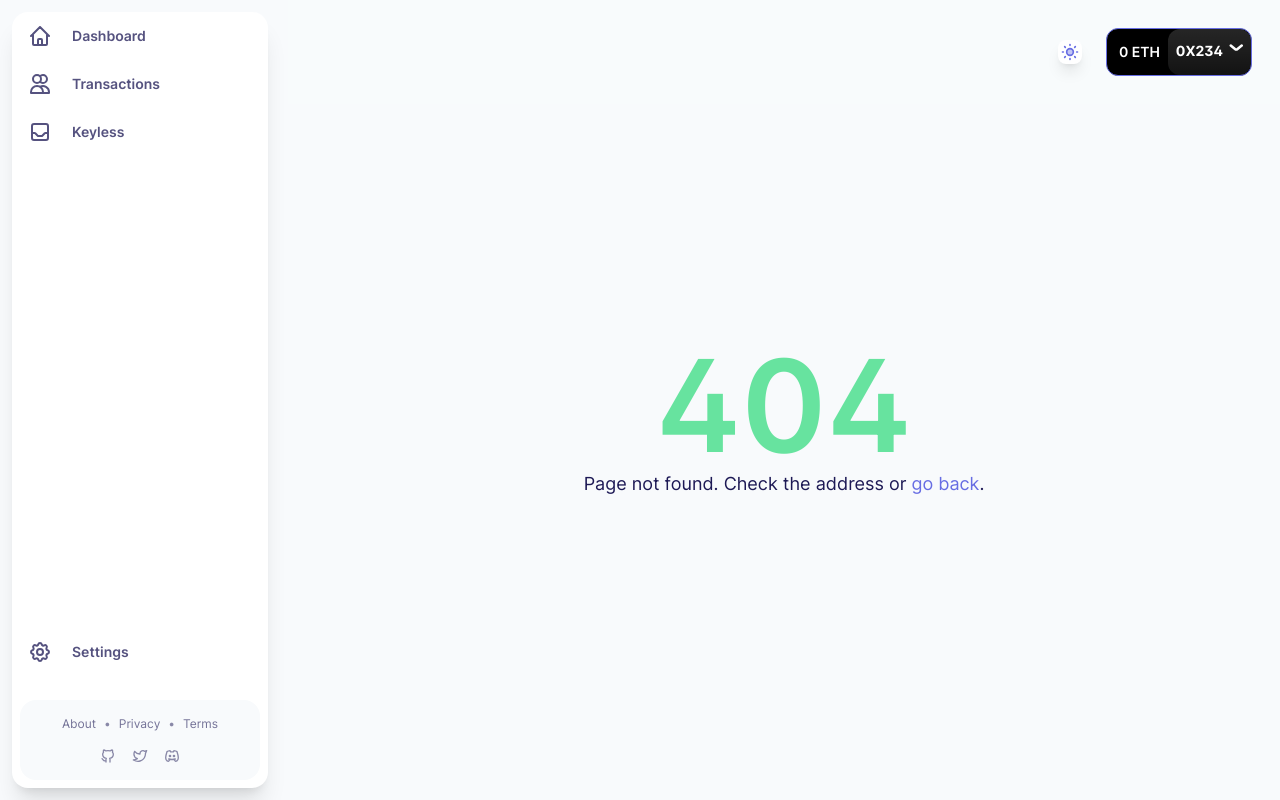
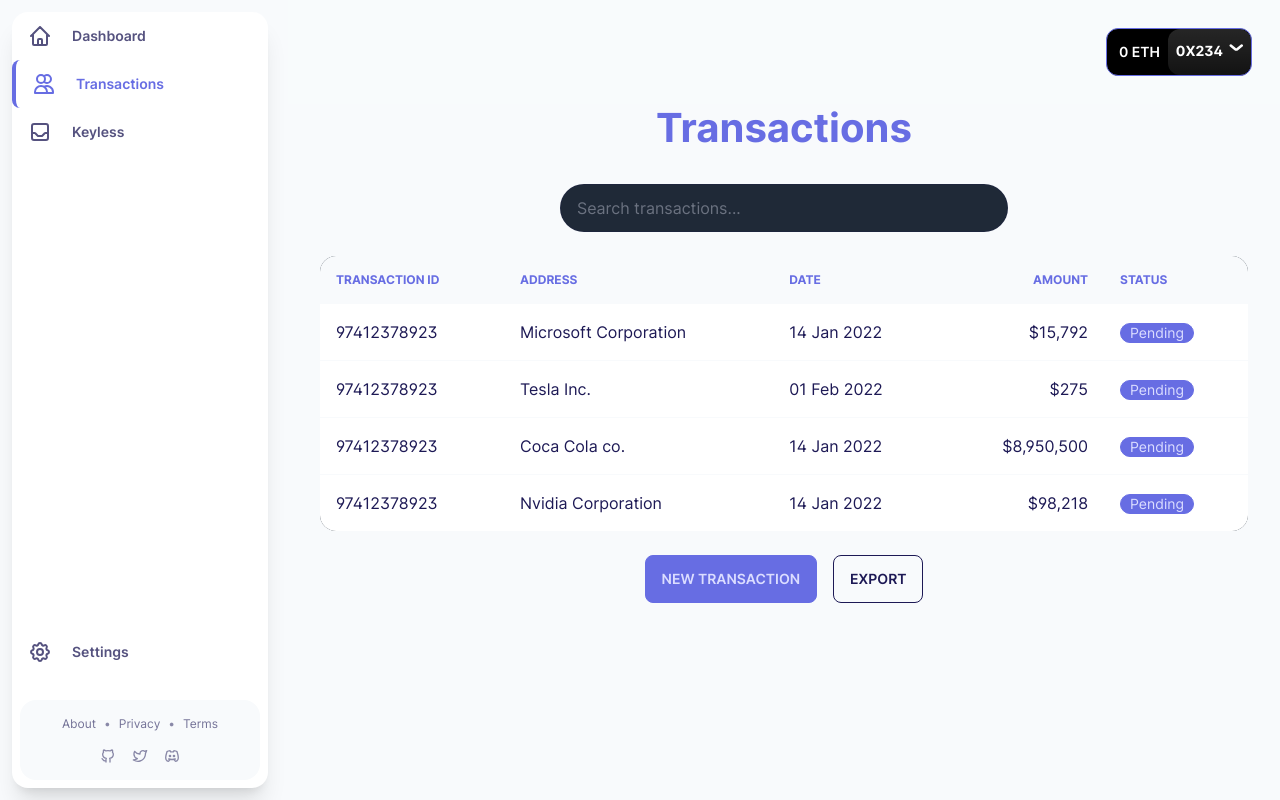
Before and after one commit to KryptoNights/nexus-pay, a Next.js app in the folder frontend/: page /transactions in a window 1280 px wide. Before the commit this address had no page. Built offline with nearby package versions, Linux system fonts and the light colour scheme; what @aptos-labs/ts-sdk would draw is missing.

Commit message:
scanner integrated and transactions updated

```diff
--- a/frontend/package.json
+++ b/frontend/package.json
@@ -25,9 +25,11 @@
     "next-themes": "^0.3.0",
     "prettier": "^3.3.3",
     "prettier-plugin-tailwindcss": "^0.6.6",
+    "qr-scanner": "^1.4.2",
     "react": "^18.2.0",
     "react-dom": "^18.2.0",
     "react-icons": "^5.3.0",
+    "react-qr-code": "^2.0.15",
     "react-redux": "^9.1.2",
     "react-router-dom": "^6.22.3",
     "zod": "^3.22.4",
--- a/frontend/src/components/Header/Header.tsx
+++ b/frontend/src/components/Header/Header.tsx
@@ -96,7 +96,7 @@
           </div>
         </div>
         <div className="flex flex-auto items-center justify-end gap-3">
-          <ThemeSelector className="pt-1" />
+          {/* <ThemeSelector className="pt-1" /> */}
           <button
             onClick={handlePopupOpen}
             className="text-white btn btn-primary p-0 m-3 bg-[rgb(0,0,0)] rounded-xl hover:bg-transparent"
--- /dev/null
+++ b/frontend/src/components/QRScanner/QRScanner.module.css
@@ -0,0 +1,14 @@
+.videoWrapper {
+  display: flex;
+  align-items: center;
+  justify-content: center;
+  margin-bottom: 10px;
+}
+
+.qrVideo {
+  object-fit: cover;
+  border: 1px solid #ddd;
+  width: 350px;
+  height: 350px;
+  border-radius: 50px;
+}
--- /dev/null
+++ b/frontend/src/components/QRScanner/QRScanner.tsx
@@ -0,0 +1,45 @@
+import QrScanner from "qr-scanner";
+import { useEffect, useRef, useState } from "react";
+import styles from "./QRScanner.module.css";
+
+const QRScanner = ({ setRecipientAddress, handlePopupClose }: any) => {
+  const videoElementRef = useRef<HTMLVideoElement>(null);
+
+  useEffect(() => {
+    const video = videoElementRef.current;
+
+    if (video) {
+      const qrScanner = new QrScanner(
+        video,
+        (result) => {
+          handlePopupClose();
+          setRecipientAddress(result.data);
+        },
+        {
+          returnDetailedScanResult: true,
+          highlightScanRegion: true,
+          highlightCodeOutline: true,
+        }
+      );
+
+      qrScanner.start();
+
+      return () => {
+        console.log(qrScanner);
+        qrScanner.stop();
+        qrScanner.destroy();
+      };
+    }
+  }, []);
+
+  return (
+    <div>
+      <div className={styles.videoWrapper}>
+        <video className={styles.qrVideo} ref={videoElementRef} />
+      </div>
+      {/* <p className={styles.scannedText}>SCANNED: {scanned}</p> */}
+    </div>
+  );
+};
+
+export default QRScanner;
--- a/frontend/src/components/Table/TransactionTable.tsx
+++ b/frontend/src/components/Table/TransactionTable.tsx
@@ -1,118 +1,102 @@
-import React from "react";
+import Layout from "@/components/Layout/Layout";
+import { useKeylessAccounts } from "@/core/useKeylessAccounts";
+import type { NextPage } from "next";
+import Head from "next/head";
+import { useRouter } from "next/router";
+import { useState } from "react";
 
-const TransactionTable = () => {
+const TransactionTable: NextPage = () => {
+  const [recipientAddress, setRecipientAddress] = useState("");
+  const { activeAccount, disconnectKeylessAccount } = useKeylessAccounts();
+  const router = useRouter();
+
+  const handleInputChange = (event: React.ChangeEvent<HTMLInputElement>) => {
+    setRecipientAddress(event.target.value);
+  };
+
   return (
-    <div className="container mx-auto p-2 dark:text-gray-800 sm:p-4">
-      <h2 className="my-10 text-6xl font-bold text-secondary">Transactions</h2>
+    <main className=" flex-grow px-4 text-center">
+      <h1 className="mb-8 text-4xl font-bold text-primary">Transactions</h1>
+
+      <div className="mb-6">
+        <input
+          type="text"
+          placeholder="Search transactions..."
+          className="input input-bordered w-full max-w-md rounded-full bg-gray-800 text-white"
+          onChange={(e) => console.log(e.target.value)}
+        />
+      </div>
+
       <div className="overflow-x-auto">
-        <table className="min-w-full text-xs">
-          <colgroup>
-            <col />
-            <col />
-            <col />
-            <col />
-
-            <col className="w-24" />
-          </colgroup>
-          <thead className="dark:bg-gray-300">
-            <tr className="text-left">
-              <th className="p-3">Transaction ID #</th>
-              <th className="p-3">Address</th>
-
-              <th className="p-3">Date</th>
-              <th className="p-3 text-right">Amount</th>
-              <th className="p-3">Status</th>
+        <table className="table w-full">
+          <thead>
+            <tr className="bg-gray-800 text-primary">
+              <th>Transaction ID</th>
+              <th>Address</th>
+              <th>Date</th>
+              <th className="text-right">Amount</th>
+              <th>Status</th>
             </tr>
           </thead>
           <tbody>
-            <tr className="border-b border-opacity-20 dark:border-gray-300 dark:bg-gray-50">
-              <td className="p-3">
-                <p>97412378923</p>
-              </td>
-              <td className="p-3">
-                <p>Microsoft Corporation</p>
-              </td>
-              <td className="p-3">
-                <p>14 Jan 2022</p>
-                <p className="dark:text-gray-600">Friday</p>
-              </td>
-
-              <td className="p-3 text-right">
-                <p>$15,792</p>
-              </td>
-              <td className="p-3 text-right">
-                <span className="rounded-md px-3 py-1 font-semibold dark:bg-violet-600 dark:text-gray-50">
-                  <span>Pending</span>
-                </span>
-              </td>
-            </tr>
-            <tr className="border-b border-opacity-20 dark:border-gray-300 dark:bg-gray-50">
-              <td className="p-3">
-                <p>97412378923</p>
-              </td>
-              <td className="p-3">
-                <p>Tesla Inc.</p>
-              </td>
-
-              <td className="p-3">
-                <p>01 Feb 2022</p>
-                <p className="dark:text-gray-600">Tuesday</p>
-              </td>
-              <td className="p-3 text-right">
-                <p>$275</p>
-              </td>
-              <td className="p-3 text-right">
-                <span className="rounded-md px-3 py-1 font-semibold dark:bg-violet-600 dark:text-gray-50">
-                  <span>Pending</span>
-                </span>
-              </td>
-            </tr>
-            <tr className="border-b border-opacity-20 dark:border-gray-300 dark:bg-gray-50">
-              <td className="p-3">
-                <p>97412378923</p>
-              </td>
-              <td className="p-3">
-                <p>Coca Cola co.</p>
-              </td>
-              <td className="p-3">
-                <p>14 Jan 2022</p>
-                <p className="dark:text-gray-600">Friday</p>
-              </td>
-
-              <td className="p-3 text-right">
-                <p>$8,950,500</p>
-              </td>
-              <td className="p-3 text-right">
-                <span className="rounded-md px-3 py-1 font-semibold dark:bg-violet-600 dark:text-gray-50">
-                  <span>Pending</span>
-                </span>
-              </td>
-            </tr>
-            <tr className="border-b border-opacity-20 dark:border-gray-300 dark:bg-gray-50">
-              <td className="p-3">
-                <p>97412378923</p>
-              </td>
-              <td className="p-3">
-                <p>Nvidia Corporation</p>
-              </td>
-              <td className="p-3">
-                <p>14 Jan 2022</p>
-                <p className="dark:text-gray-600">Friday</p>
-              </td>
-
-              <td className="p-3 text-right">
-                <p>$98,218</p>
-              </td>
-              <td className="p-3 text-right">
-                <span className="rounded-md px-3 py-1 font-semibold dark:bg-violet-600 dark:text-gray-50">
-                  <span>Pending</span>
-                </span>
-              </td>
-            </tr>
+            {[
+              {
+                id: "97412378923",
+                address: "Microsoft Corporation",
+                date: "14 Jan 2022",
+                amount: 15792,
+                status: "Pending",
+              },
+              {
+                id: "97412378923",
+                address: "Tesla Inc.",
+                date: "01 Feb 2022",
+                amount: 275,
+                status: "Pending",
+              },
+              {
+                id: "97412378923",
+                address: "Coca Cola co.",
+                date: "14 Jan 2022",
+                amount: 8950500,
+                status: "Pending",
+              },
+              {
+                id: "97412378923",
+                address: "Nvidia Corporation",
+                date: "14 Jan 2022",
+                amount: 98218,
+                status: "Pending",
+              },
+            ].map((transaction, index) => (
+              <tr
+                key={index}
+                className={index % 2 === 0 ? "bg-gray-900" : "bg-gray-800"}
+              >
+                <td>{transaction.id}</td>
+                <td>{transaction.address}</td>
+                <td>{transaction.date}</td>
+                <td className="text-right">
+                  ${transaction.amount.toLocaleString()}
+                </td>
+                <td>
+                  <span className="badge badge-primary">
+                    {transaction.status}
+                  </span>
+                </td>
+              </tr>
+            ))}
           </tbody>
         </table>
       </div>
-    </div>
+
+      <div className="mt-6 flex justify-center gap-4">
+        <button className="btn btn-primary" onClick={() => {
+          router.push("/");
+        }}>New Transaction</button>
+        <button className="btn btn-outline">Export</button>
+      </div>
+    </main>
   );
 };
 
--- a/frontend/src/pages/index.tsx
+++ b/frontend/src/pages/index.tsx
@@ -1,50 +1,127 @@
 import Layout from "@/components/Layout/Layout";
+import QRScanner from "@/components/QRScanner/QRScanner";
 import { useKeylessAccounts } from "@/core/useKeylessAccounts";
 import type { NextPage } from "next";
 import Head from "next/head";
 import { useState } from "react";
+import QRCode from "react-qr-code";
 
 const Home: NextPage = () => {
   const [recipientAddress, setRecipientAddress] = useState("");
-  const { activeAccount, disconnectKeylessAccount } = useKeylessAccounts();
-
-  // const { data, isIdle, isError, isLoading, isSuccess, sendTransaction } =
-  //   useSendTransaction({
-  //     request: {
-  //       to: '0xce4a9990251944b625c11d2f4a28b38197aa29e1',
-  //       value: BigNumber.from('10000000000000000'), // .01 ETH
-  //     },
-  //   })
+  const [isPopupOpen, setIsPopupOpen] = useState(false);
+  const { activeAccount } = useKeylessAccounts();
 
   const handleInputChange = (event: React.ChangeEvent<HTMLInputElement>) => {
     setRecipientAddress(event.target.value);
   };
-  console.log(activeAccount);
+
+  // const handleQRScan = (result: any) => {
+  //   if (result) {
+  //     setRecipientAddress(result?.text);
+  //     setShowQRScanner(false);
+  //   }
+  // };
+
+  const handlePopupOpen = () => {
+    setIsPopupOpen(true);
+  };
+
+  const handlePopupClose = () => {
+    setIsPopupOpen(false);
+  };
+
+  const ScannerModal = ({ onClose }: { onClose: () => void }) => {
+    const handleBackgroundClick = (e: React.MouseEvent<HTMLDivElement>) => {
+      if (e.target === e.currentTarget) {
+        onClose();
+      }
+    };
+    return (
+      <div
+        id="modal"
+        className="modal modal-open fixed inset-0 flex items-center justify-center bg-black bg-opacity-50"
+        onClick={handleBackgroundClick}
+      >
+        <div className="modal-box bg-gray-800 text-white max-w-sm relative">
+          <button
+            id="closeBtn"
+            className="btn btn-sm btn-circle absolute right-2 top-2"
+            onClick={onClose}
+          >
+            ✕
+          </button>
+          <div className="flex flex-col items-center">
+            <div className="">
+              <QRScanner
+                setRecipientAddress={setRecipientAddress}
+                handlePopupClose={handlePopupClose}
+              />
+            </div>
+          </div>
+        </div>
+      </div>
+    );
+  };
 
   return (
     <Layout>
       <Head>
-        <title>Transfer</title>
+        <title>Transfer | MoveMoney</title>
         <link rel="icon" href="/favicon.ico" />
       </Head>
 
-      <main className="mt-[6.75rem] flex-grow items-center justify-center pl-2em pr-2em text-center">
-        <h1 className="my-10 text-6xl font-bold">
-          <span className="text-secondary">Transfer</span> anywhere
+      <main className="flex flex-col items-center justify-center px-4 py-12 text-center lg:mr-[10px]">
+        <h1 className="mb-8 text-4xl font-bold text-secondary">
+          Transfer <span className="text-white">anywhere</span>
         </h1>
+
+        <div className="w-full max-w-md">
+          <div className="relative">
             <input
               type="text"
               placeholder="0x123... or yourname.movemoney"
-          className="input input-bordered input-primary w-full max-w-xs rounded-full"
+              className="input input-bordered input-primary w-full rounded-full pr-12"
               value={recipientAddress}
               onChange={handleInputChange}
             />
+            <button
+              className="absolute right-2 top-1/2 -translate-y-1/2 text-primary"
+              onClick={() => handlePopupOpen()}
+            >
+              <svg
+                xmlns="http://www.w3.org/2000/svg"
+                fill="none"
+                viewBox="0 0 24 24"
+                stroke="currentColor"
+                className="h-6 w-6"
+              >
+                <path
+                  strokeLinecap="round"
+                  strokeLinejoin="round"
+                  strokeWidth={2}
+                  d="M12 4v1m6 11h2m-6 0h-2v4m0-11v3m0 0h.01M12 12h4.01M16 20h4M4 12h4m12 0h.01M5 8h2a1 1 0 001-1V5a1 1 0 00-1-1H5a1 1 0 00-1 1v2a1 1 0 001 1zm12 0h2a1 1 0 001-1V5a1 1 0 00-1-1h-2a1 1 0 00-1 1v2a1 1 0 001 1zM5 20h2a1 1 0 001-1v-2a1 1 0 00-1-1H5a1 1 0 00-1 1v2a1 1 0 001 1z"
+                />
+              </svg>
+            </button>
+          </div>
 
-        <div className="m-8 flex-row gap-6">
-          <div className="btn btn-primary m-3" onClick={() => {}}>
-            <p>Transfer</p>
+          {isPopupOpen && (
+            <div className="mt-4">
+              <ScannerModal onClose={handlePopupClose} />
+            </div>
+          )}
+
+          <div className="mt-6 flex justify-center gap-4">
+            <button className="btn btn-primary">Receive</button>
+            <button className="btn btn-secondary">Transfer</button>
           </div>
         </div>
+
+        {activeAccount && (
+          <div className="mt-8 text-sm text-gray-400">
+            {/* Connected: {activeAccount.address.slice(0, 6)}...{activeAccount.address.slice(-4)} */}
+          </div>
+        )}
       </main>
     </Layout>
   );
--- a/frontend/src/routes/sidebar.tsx
+++ b/frontend/src/routes/sidebar.tsx
@@ -56,7 +56,7 @@
   { name: 'Dashboard', href: '/', icon: HomeIcon, current: true, exact: true },
   {
     name: 'Transactions',
-    href: '/Transactions',
+    href: '/transactions',
     icon: UsersIcon,
     current: false,
   },
```
Also changed, not shown: frontend/src/pages/CallbackPage/index.tsx (renamed from frontend/src/pages/CallbackPage.tsx), frontend/src/pages/HomePage/index.tsx (renamed from frontend/src/pages/HomePage.tsx), frontend/src/pages/themePreview/index.tsx (renamed from frontend/src/pages/themePreview.tsx), frontend/src/pages/transactions/index.tsx (renamed from frontend/src/pages/Transactions.tsx), 2 other files (tests, documents, lock files or other folders). Lines whose indentation alone changed are shown as unchanged.
